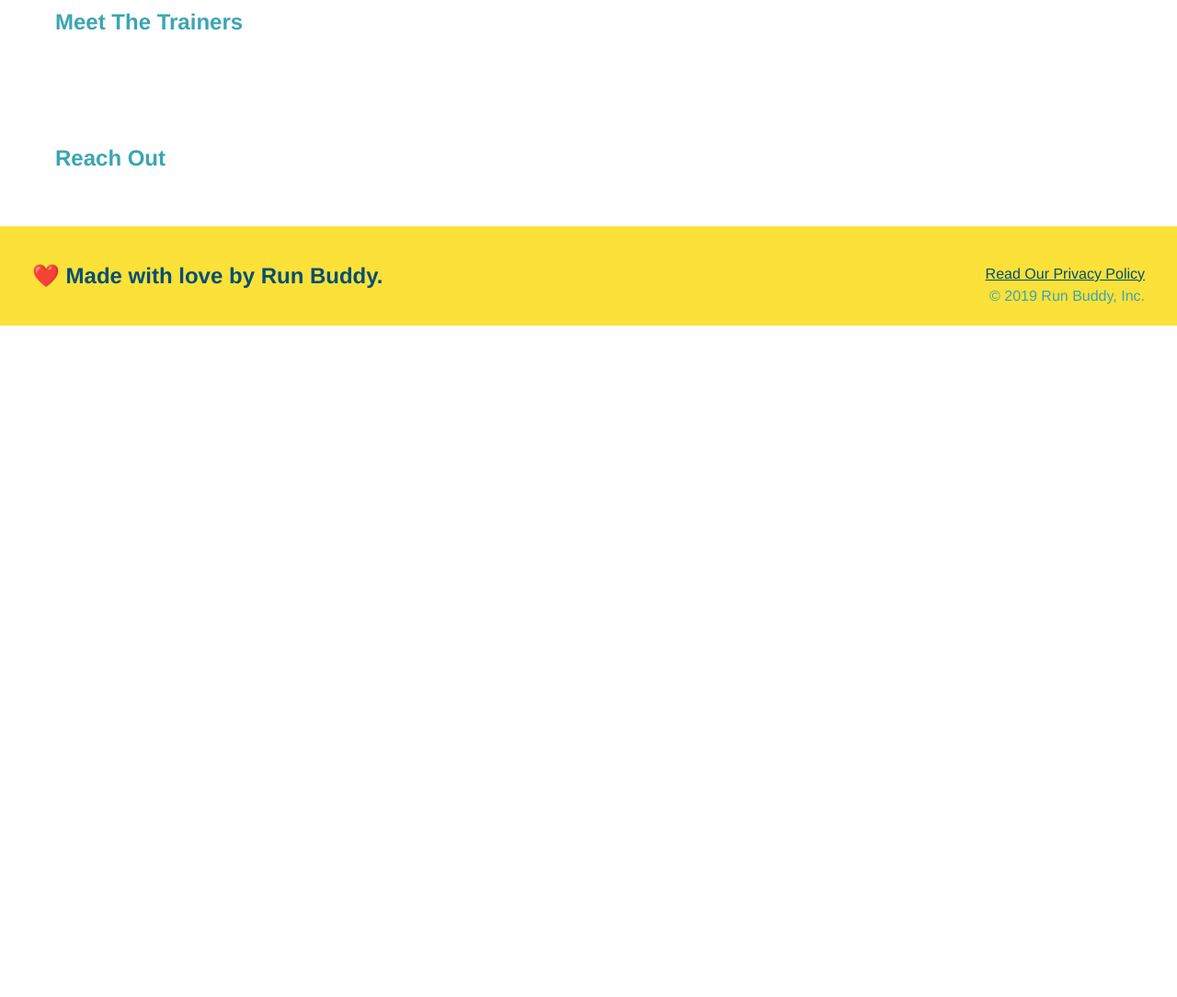
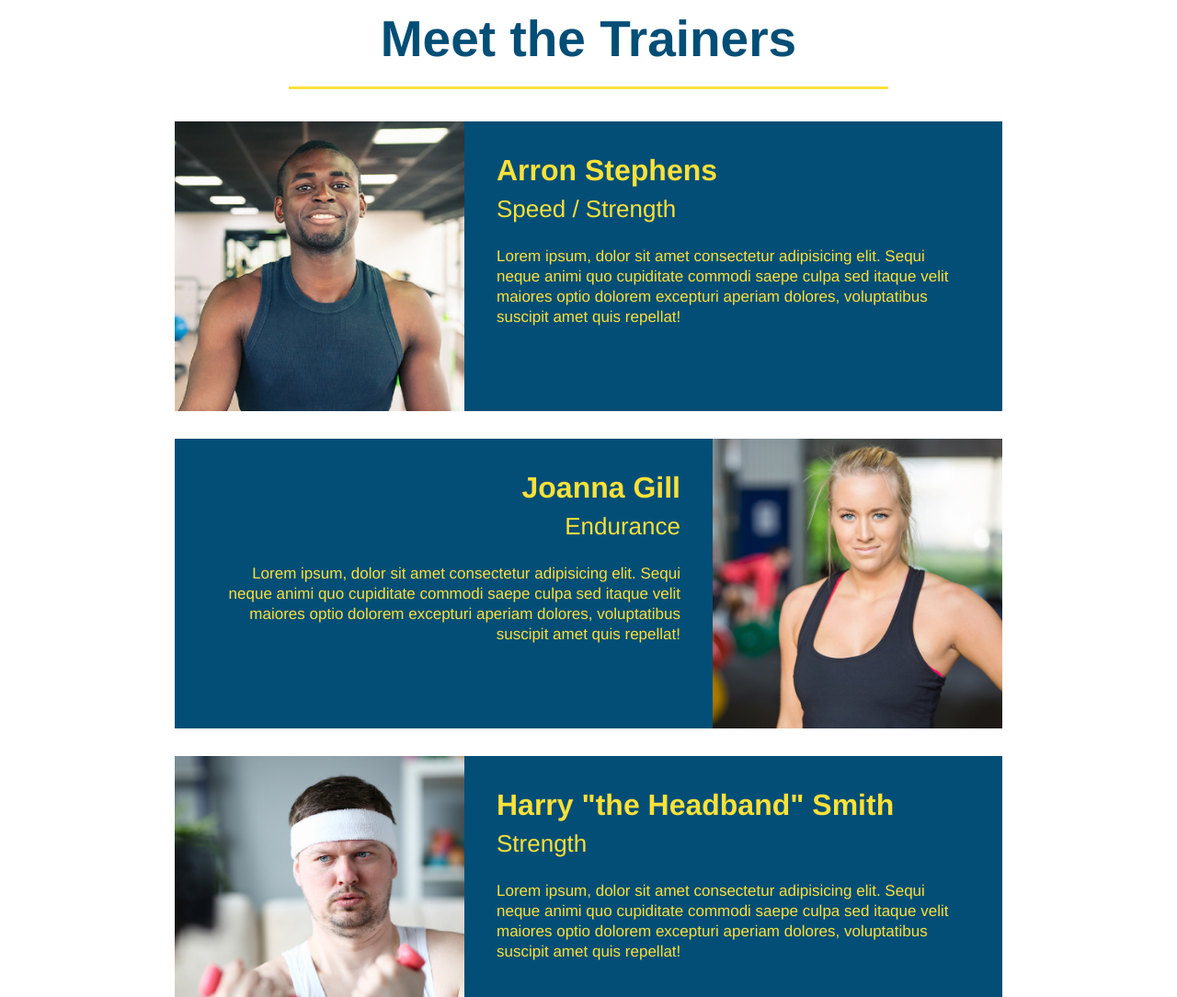
Before and after one commit to ek33450505/run-buddy, a plain HTML site: page run-buddy/index.html in a window 1280 px wide. Shown: the part 2740-3824 px from the top of the page at 92% size. Before the commit the page ends 3094 px from the top, so only its background shows below. Drawn offline with Linux system fonts and the light colour scheme.

Commit message:
Add files via upload
meet the trainers section

```diff
--- a/run-buddy/assets/css/style.css
+++ b/run-buddy/assets/css/style.css
@@ -191,3 +191,50 @@ section {
   .steps span {
       font-size: 38px;
   }
+
+  .trainers {
+      text-align: center
+  }
+
+  .trainer {
+      width: 900px;
+      margin: 0 auto 30px auto;
+      background: #024e76;
+      color: #fce138;
+      overflow: auto;
+  }
+
+  .trainer img {
+      width: 35%;
+      float: left;
+  }
+
+  .trainer-bio {
+      padding: 35px;
+      float: left;
+      width: 65%;
+  }
+
+  .text-left {
+      text-align: left;
+  }
+
+  .text-right {
+      text-align: right;
+  }
+
+  .trainer-bio h3{
+      font-size: 32px;
+      margin-bottom: 8px;
+  }
+
+  .trainer-bio h4 {
+      font-weight: lighter;
+      font-size: 26px;
+      margin-bottom: 25px;
+  }
+
+  .trainer-bio p {
+      font-size: 17px;
+      line-height: 1.3;
+  }
--- a/run-buddy/index.html
+++ b/run-buddy/index.html
@@ -81,7 +81,7 @@
         <div>
             <!-- insert this image element -->
             <img src="./assets/images/step-1.svg" alt="" />
-            <h3>Step 1: <span> Fill Out the Form Above</span></h3>
+            <h3>Step 1: <span>Fill Out the Form Above</span></h3>
             <p>You're already here, so why not?</p>
         </div>
 
@@ -105,9 +105,48 @@
     </section>
 
     <!-- "meet the trainers" section -->
-    <section>
-        <h2>Meet The Trainers</h2>
-    </section>
+    <section id="your-trainers" class="trainers">
+        <h2 class="section-title primary-border">
+            Meet the Trainers
+        </h2>
+        <article class="trainer">
+            <img src="./assets/images/trainer-1.jpg" alt="Arron Stephens in his workout clothes, ready to pump iron" />
+            <div class="trainer-bio text-left">
+              <h3>Arron Stephens</h3>
+              <h4>Speed / Strength</h4>
+              <p>
+                Lorem ipsum, dolor sit amet consectetur adipisicing elit. Sequi neque animi quo cupiditate commodi saepe culpa sed
+                itaque velit maiores optio dolorem excepturi aperiam dolores, voluptatibus suscipit amet quis repellat!
+              </p>
+            </div>
+          </article>
+
+        <!-- second trainer bio -->
+        <article class="trainer">
+            <div class="trainer-bio text-right">
+                <h3>Joanna Gill</h3>
+                <h4>Endurance</h4>
+                <p>
+                    Lorem ipsum, dolor sit amet consectetur adipisicing elit. Sequi neque animi quo cupiditate commodi saepe culpa sed
+                    itaque velit maiores optio dolorem excepturi aperiam dolores, voluptatibus suscipit amet quis repellat!
+                </p>
+            </div>
+            <img src="./assets/images/trainer-2.jpg" alt="Joanna Gill cooling off after a workout" />
+        </article>
+
+         <!-- third trainer bio -->
+        <article class="trainer">
+            <img src="./assets/images/trainer-3.jpg" alt="Harry Smith wearing a headband and lifting comically small pink weights" />
+            <div class="trainer-bio text-left">
+                <h3>Harry "the Headband" Smith</h3>
+                <h4>Strength</h4>
+                <p>
+                Lorem ipsum, dolor sit amet consectetur adipisicing elit. Sequi neque animi quo cupiditate commodi saepe culpa sed
+                itaque velit maiores optio dolorem excepturi aperiam dolores, voluptatibus suscipit amet quis repellat!
+                </p>
+            </div>
+        </article>
+     </section>
 
 
     <!-- "reach out" section -->
```
Also changed, not shown: run-buddy/assets/images/trainer-1.jpg (added), run-buddy/assets/images/trainer-2.jpg (added), run-buddy/assets/images/trainer-3.jpg (added).
